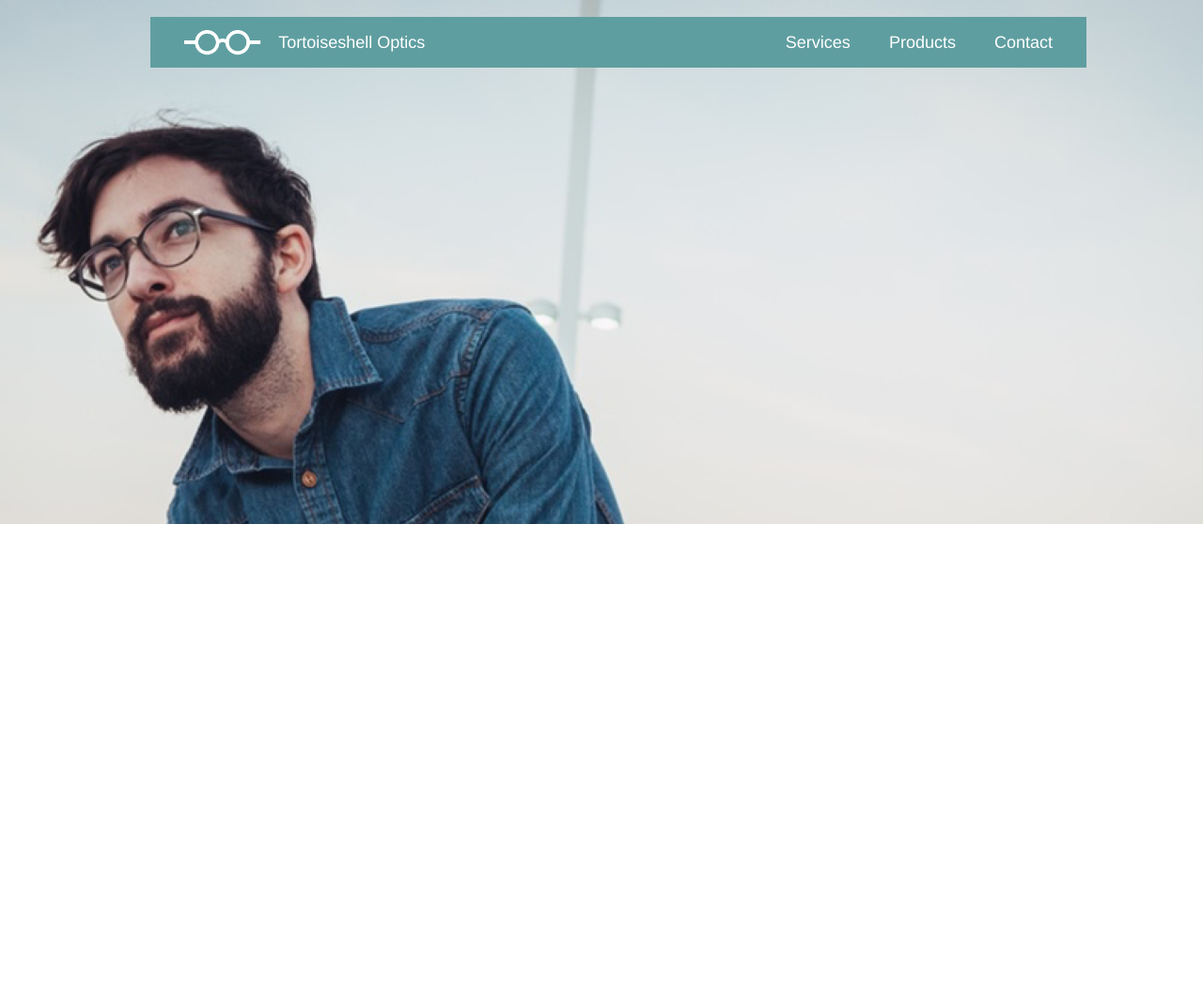
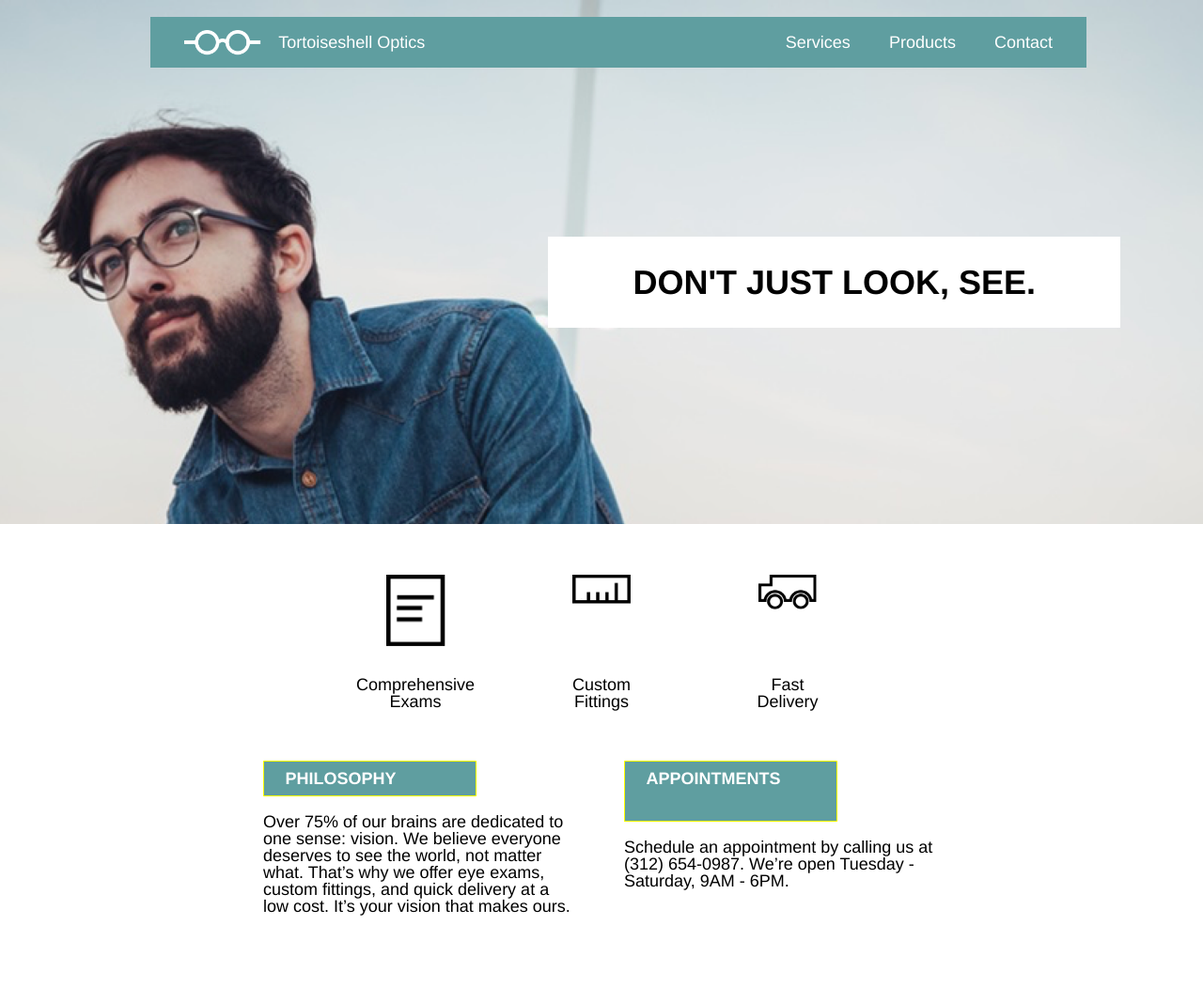
Before and after one commit to jsharris1229/tortoiseshell, a plain HTML site: page index.html in a window 1280 px wide. Shown: the whole page at 94% size. Before the commit the page ends 800 px from the top, so only its background shows below. Drawn offline with Linux system fonts and the light colour scheme.

Commit message:
Code service and information sections.

```diff
--- a/index.html
+++ b/index.html
@@ -18,7 +18,7 @@
     -->
 
     <section id="banner" class="cbanner">
-      <div class="sitecontainer">
+      <div class="sitecontainer relpos">
         <div class="topmenu">
           <span>
             <img src="resources/images/logo-white.png" alt="Company Logo">
@@ -31,36 +31,38 @@
               <li>Contact</li>
             </ul>
           </nav>
-        </div> <!-- end of class 'sitecontainer' -->
-      </div> <!-- end class 'topmenu' -->
-<!--
-      <div class="callout">
+        </div> <!-- end of class 'topmenu' -->
+
+        <div class="callout">
           <span>DON'T JUST LOOK, SEE.</span>
-      </div>  end class 'callout'
-      </div> -->
+        </div>  <!--end class 'callout' -->
+      </div> <!-- end class 'sitecontainer' -->
 
     </section>  <!-- end section 'banner' -->
-<!--
+
     <section id="services" class="cservices">
-      <div class="sitecontainer">
-        <div>
-          Comprehensive Exams
+      <div class="sitecontainer svccontainer">
+        <div class="imgblock">
+          <img src="resources/images/paper-icon.png" alt="Exam logo">
+          <h3>Comprehensive Exams</h3>
         </div>
 
-        <div>
-          Custom Fittings
+        <div class="imgblock">
+          <img src="resources/images/ruler-icon.png" alt="Fitting logo">
+          <h3>Custom Fittings</h3>
         </div>
 
-        <div>
-          Fast Delivery
+        <div class="imgblock">
+          <img src="resources/images/truck-icon.png" alt="Delivery logo">
+          <h3>Fast Delivery</h3>
         </div>
-      </div> --><!-- end of class 'sitecontainer' -->
-<!--    </section>
+      </div> <!-- end of class 'sitecontainer' -->
+    </section>
 
-    <section class="information">
-      <div class="sitecontainer">
-        <div>
-          <h2>PHILOSOPHY</h2>
+    <section #id="information" class="cinformation">
+      <div class="sitecontainer infocontainer">
+        <div class="infoblock">
+          <div>PHILOSOPHY</div>
           <p>Over 75% of our brains are dedicated to one sense: vision. We believe
             everyone deserves to see the world, not matter what. That’s why we offer
             eye exams, custom fittings, and quick delivery at a low cost. It’s your
@@ -68,21 +70,24 @@
           </p>
         </div>
 
-        <div>
-          <h2>APPOINTMENTS</h2>
-          <p>
-            Schedule an appointment by calling us at (312) 654-0987. We’re open
+        <div class="infoblock">
+          <div>APPOINTMENTS</div>
+          <p>Schedule an appointment by calling us at (312) 654-0987. We’re open
             Tuesday - Saturday, 9AM - 6PM.
           </p>
         </div>
-      </div> --><!-- end of class 'sitecontainer' -->
-<!--    </section>
+      </div> <!-- end of class 'sitecontainer' -->
+    </section>
 
-    <footer>
+<!--    <footer>
       <div class="sitecontainer">
         Copyright Tortoiseshell Optics
       </div> --><!-- end of class 'sitecontainer' -->
 <!--    </footer>
 -->
+  <!-- Allows blank space at the end so content is not at the very bottom -->
+  <div class="endspace">
+  </div>
+
   </body>
 </html>
--- a/resources/css/style.css
+++ b/resources/css/style.css
@@ -87,16 +87,88 @@ nav {
   justify-content: flex-end;
   /* DEBUG: border: 1px solid brown; */
 }
-/*
+
+.relpos {
+  position: relative;
+}
 
 .callout  {
   display: block;
   position: absolute;
   padding: 1.5rem 5rem;
-  height: 1rem;
-  width: 15rem;
-  top: 10rem;
-  left: 16rem;
-  background-color: gray;
+  top: 14rem;
+  right: -4rem;
+  background-color: white;
 }
-*/
+
+.callout span {
+  margin: 0;
+  padding: 0;
+  font-size: 2rem;
+  font-weight: bold;
+  line-height: 1.2;
+}
+
+/* Services section
+ */
+.cservices {
+  padding: 3rem 0;
+}
+
+.svccontainer {
+  display: flex;
+  justify-content: center;
+}
+
+.imgblock {
+  display: flex;
+  justify-content: space-between;
+  align-items: center;
+  flex-flow: column nowrap;
+  height: 8rem;
+  width: 5rem;
+  margin: 0 3rem;
+}
+
+.imgblock img {
+  max-width: 3.5rem;
+}
+
+.imgblock h3 {
+  text-align: center;
+}
+
+/* ***** Information section
+ */
+.infocontainer {
+  display: flex;
+  justify-content: center;
+  margin-bottom: 5rem;
+}
+
+.infoblock {
+  display: flex;
+  flex-flow: row wrap;
+  width: 35%;
+  margin: 0 2.5%; /* gives 5% between the two blocks */
+}
+
+.infoblock div {
+  color: white;
+  background-color: cadetblue;
+  font-size: 1rem;
+  font-weight: bold;
+  padding: .5rem 1.25rem .5rem 1.25rem;
+  margin: 0;
+  width: 10rem;
+  border: 1px solid yellow;
+}
+
+.infoblock p {
+  margin-top: 1rem;
+}
+/* ***** Add blank space at the end.
+ */
+.endspace {
+  height: 6rem;
+}
```
